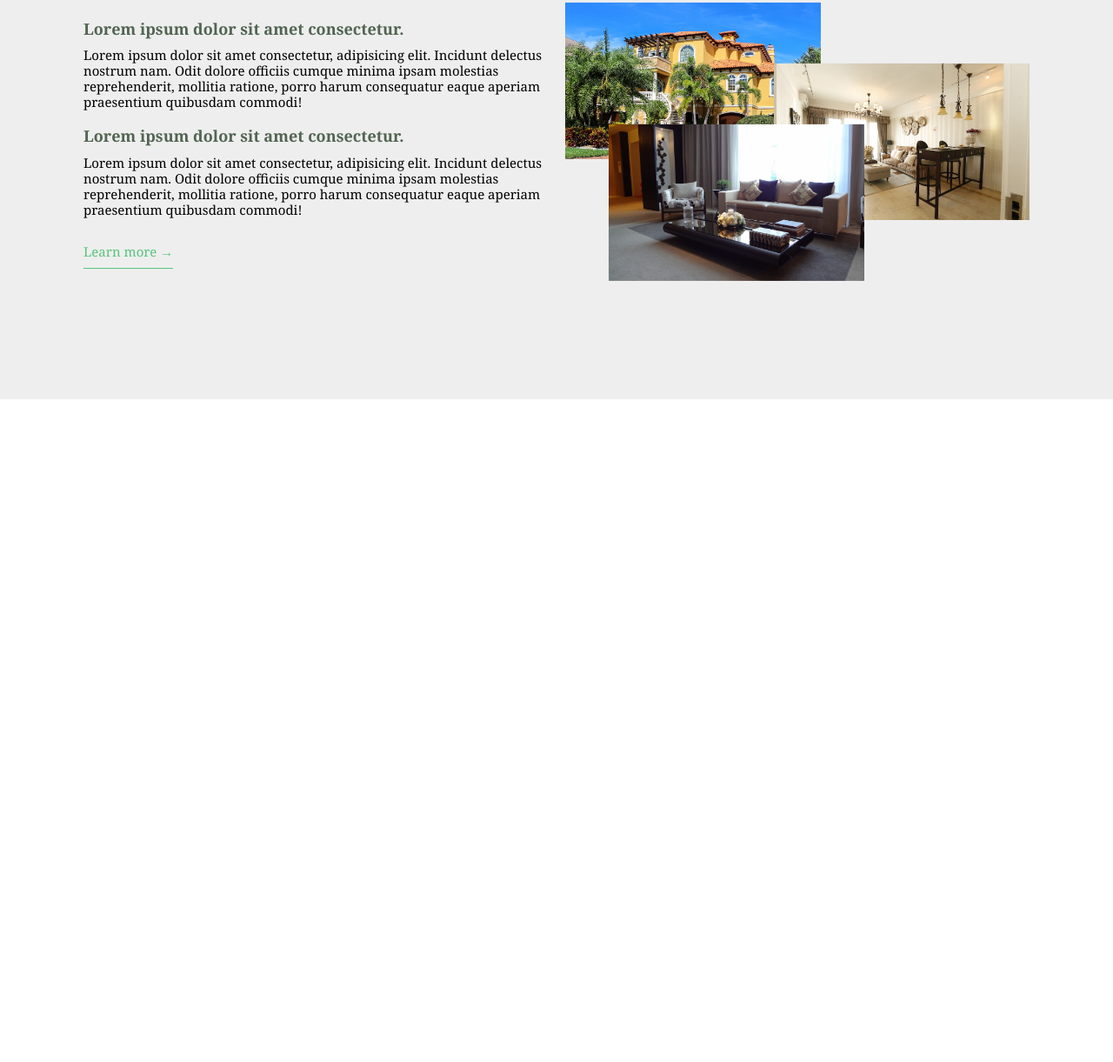
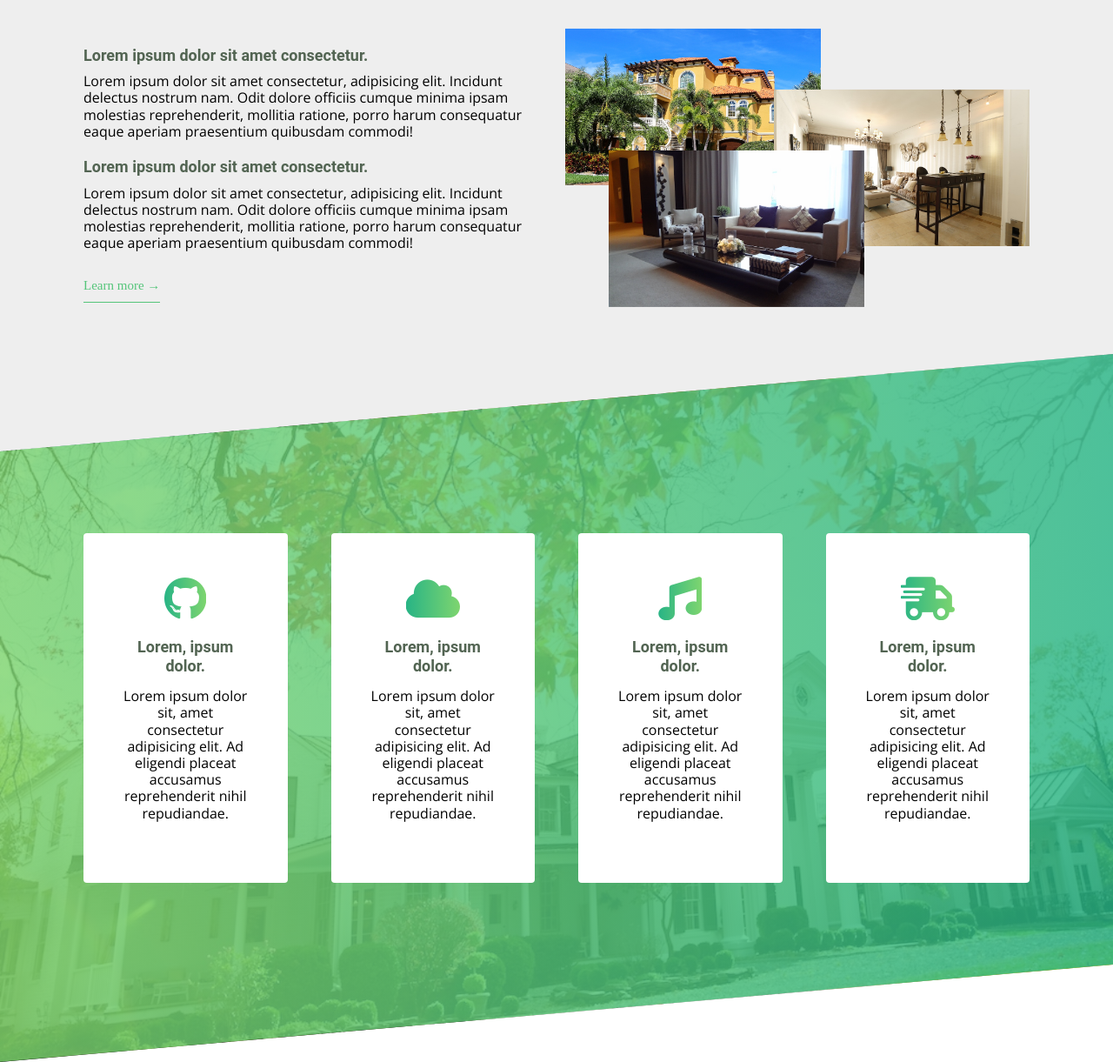
Before and after one commit to jakariya0dev/natours, a website: page index.html in a window 1280 px wide. Shown: the part 881-2102 px from the top of the page at 87% size. Before the commit the page ends 1340 px from the top, so only its background shows below. Drawn offline with nearby package versions, Linux system fonts and the light colour scheme.

Commit message:
feature section complete

```diff
--- a/assets/css/style.css
+++ b/assets/css/style.css
@@ -1,3 +1,5 @@
+@import url('https://fonts.googleapis.com/css2?family=Montserrat:ital,wght@0,100..900;1,100..900&family=Open+Sans:ital,wdth,wght@0,75..100,300..800;1,75..100,300..800&display=swap');
+
 :root {
     --Light-green: #7ed56f;
     --Medium-green: #55c57a;
@@ -18,15 +20,25 @@
 
 html,
 body {
-    font-family: Georgia, 'Times New Roman', Times, serif;
+
     font-size: 10px;
     line-height: 1.2;
     font-weight: 400;
 }
 
 p {
-    font-size: 1.5rem;
+    font-size: 1.6rem;
     margin: 1rem 0 2rem 0;
+    font-family: "Open Sans", serif;
+}
+
+h1,
+h2,
+h3,
+h4,
+h5,
+h6 {
+    font-family: "Roboto", serif;
 }
 
 h4 {
@@ -64,7 +76,7 @@ h4 {
     transition: all 300ms;
 }
 
-.section-title:hover{
+.section-title:hover {
     transform: skew(15deg, 1deg);
 }
 
@@ -218,7 +230,7 @@ h4 {
 #about {
     background-color: var(--light-bg);
     margin-top: -15vh;
-    padding: 15rem 0;
+    padding: 18rem 0;
 }
 
 .about-content {
@@ -283,4 +295,58 @@ h4 {
     opacity: .8;
 
 }
+
 /* About End */
+
+/* Tour Start */
+
+#feature {
+    background-color: #78968c;
+    background-image: linear-gradient(to right, #7ed56fd2, #28b485d3), url('./../img/gal-1.jpeg');
+    background-size: cover;
+    background-position: center;
+    padding: 15rem 0;
+    transform: skewY(-5deg);
+    margin-top: -6.5rem;
+}
+
+#feature > * {
+    transform: skewY(5deg);
+}
+
+#feature .section-title{
+    color: white;
+    margin-bottom: 3.5rem;
+}
+
+
+
+.feature-cards {
+    display: flex;
+    gap: 5rem;
+}
+
+.feature-card-item {
+    background-color: rgb(255, 255, 255);
+    padding: 5rem 4rem;
+    text-align: center;
+    transition: all 300ms;
+    border-radius: .4rem;
+}
+
+.feature-card-item:hover{
+    transform: translateY(-2rem);
+}
+.feature-card-item > i{
+    font-size: 5rem;
+    display: inline-block;
+    margin-bottom: 2rem;
+    background-image: linear-gradient(to right, var(--Dark-green), var(--Light-green));
+    background-clip: text;
+    color: transparent;
+}
+
+.feature-card-item > h4 {
+    margin-bottom: 1.5rem;
+}
+/* Tour End */
--- a/index.html
+++ b/index.html
@@ -5,6 +5,8 @@
     <meta charset="UTF-8">
     <meta name="viewport" content="width=device-width, initial-scale=1.0">
     <title>Document</title>
+
+    <link rel="stylesheet" href="https://cdnjs.cloudflare.com/ajax/libs/font-awesome/6.7.2/css/all.min.css" />
     <link rel="stylesheet" href="./assets/css/style.css">
 </head>
 
@@ -37,16 +39,19 @@
                     <div class="about-text">
                         <h4>Lorem ipsum dolor sit amet consectetur.</h4>
                         <p>
-                            Lorem ipsum dolor sit amet consectetur, adipisicing elit. Incidunt delectus nostrum nam. Odit
+                            Lorem ipsum dolor sit amet consectetur, adipisicing elit. Incidunt delectus nostrum nam.
+                            Odit
                             dolore officiis cumque minima ipsam molestias reprehenderit, mollitia ratione, porro harum
                             consequatur eaque aperiam praesentium quibusdam commodi!
                         </p>
 
                         <h4>Lorem ipsum dolor sit amet consectetur.</h4>
                         <p>
-                            Lorem ipsum dolor sit amet consectetur, adipisicing elit. Incidunt delectus nostrum nam. Odit
+                            Lorem ipsum dolor sit amet consectetur, adipisicing elit. Incidunt delectus nostrum nam.
+                            Odit
                             dolore officiis cumque
-                            minima ipsam molestias reprehenderit, mollitia ratione, porro harum consequatur eaque aperiam
+                            minima ipsam molestias reprehenderit, mollitia ratione, porro harum consequatur eaque
+                            aperiam
                             praesentium quibusdam
                             commodi!
                         </p>
@@ -62,6 +67,58 @@
                 </div>
             </div>
         </section>
+
+        <section id="feature">
+            <div class="container">
+                <!-- <h3 class="section-title"> our exclusive tour packages </h3> -->
+
+                <div class="feature-cards">
+
+                    <div class="feature-card-item">
+                        <i class="fa-brands fa-github"></i>
+                        <h4>Lorem, ipsum dolor.</h4>
+                        <p>
+                            Lorem ipsum dolor sit, amet consectetur adipisicing elit. Ad eligendi placeat accusamus
+                            reprehenderit nihil repudiandae.
+                        </p>
+                    </div>
+
+                    <div class="feature-card-item">
+
+                        <i class="fa-solid fa-cloud"></i>
+
+                        <h4>Lorem, ipsum dolor.</h4>
+                        <p>
+                            Lorem ipsum dolor sit, amet consectetur adipisicing elit. Ad eligendi placeat accusamus
+                            reprehenderit nihil repudiandae.
+                        </p>
+                    </div>
+
+                    <div class="feature-card-item">
+
+                        <i class="fa-solid fa-music"></i>
+
+                        <h4>Lorem, ipsum dolor.</h4>
+                        <p>
+                            Lorem ipsum dolor sit, amet consectetur adipisicing elit. Ad eligendi placeat accusamus
+                            reprehenderit nihil repudiandae.
+                        </p>
+                    </div>
+
+                    <div class="feature-card-item">
+
+                        <i class="fa-solid fa-truck-fast"></i>
+
+                        <h4>Lorem, ipsum dolor.</h4>
+                        <p>
+                            Lorem ipsum dolor sit, amet consectetur adipisicing elit. Ad eligendi placeat accusamus
+                            reprehenderit nihil repudiandae.
+                        </p>
+                    </div>
+
+                </div>
+            </div>
+        </section>
     </main>
 
     <footer></footer>
```
